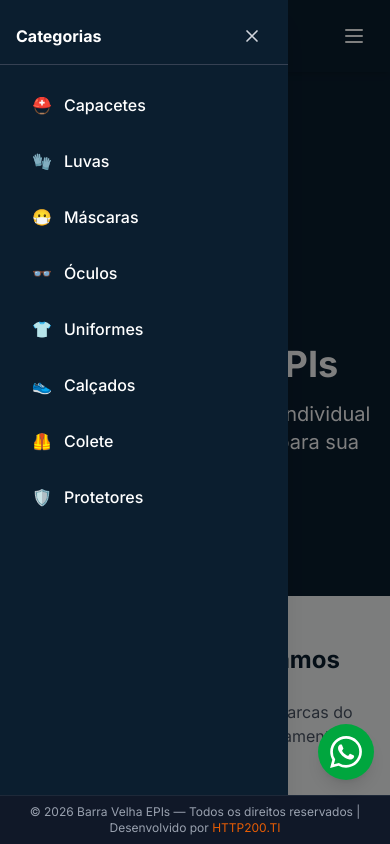
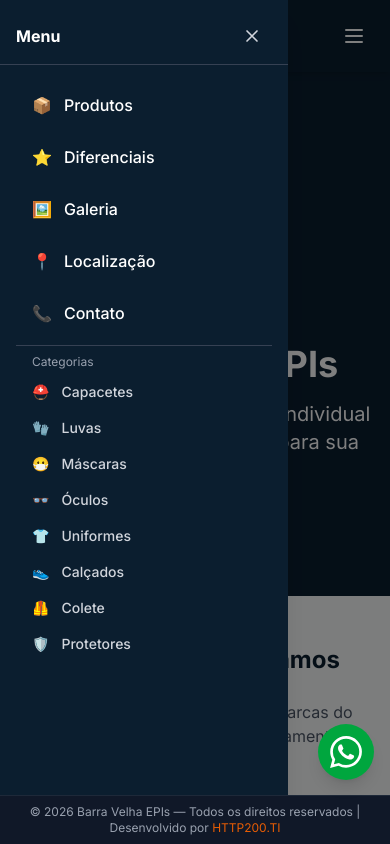
Before and after one commit to devLeandroCoelho/barravelhaepis, a Next.js app: page / in a window 390 px wide. Both pictures are taken after a click on the button "Abrir menu". Shown: the top 844 px of the page. Built offline with nearby package versions, Linux system fonts and the light colour scheme.

Commit message:
fix: add menu items for location/contact and improve mobile menu spacing

```diff
--- a/src/app/page.tsx
+++ b/src/app/page.tsx
@@ -107,7 +107,7 @@ export default function Home() {
       </section>
 
       {/* Localização */}
-      <section className="py-16 px-4 bg-gray-50">
+      <section id="localizacao" className="py-16 px-4 bg-gray-50">
         <div className="max-w-4xl mx-auto">
           <h2 className="text-2xl font-bold text-[#0B1E2F] text-center mb-10">Onde estamos</h2>
           <div className="bg-white rounded-xl shadow-sm border border-gray-200 overflow-hidden">
@@ -132,7 +132,7 @@ export default function Home() {
       </section>
 
       {/* Contato */}
-      <section className="py-16 px-4 bg-[#0B1E2F] text-white">
+      <section id="contato" className="py-16 px-4 bg-[#0B1E2F] text-white">
         <div className="max-w-4xl mx-auto text-center">
           <h2 className="text-2xl font-bold mb-6">Contato</h2>
           <div className="grid md:grid-cols-3 gap-6 mb-8">
--- a/src/components/MobileMenu.tsx
+++ b/src/components/MobileMenu.tsx
@@ -1,6 +1,4 @@
 'use client';
-
-import { useState } from 'react';
 
 const categories = [
   { name: 'Capacetes', icon: '⛑️' },
@@ -13,24 +11,40 @@ const categories = [
   { name: 'Protetores', icon: '🛡️' },
 ];
 
+const menuItems = [
+  { name: 'Produtos', href: '#produtos', icon: '📦' },
+  { name: 'Diferenciais', href: '#diferenciais', icon: '⭐' },
+  { name: 'Galeria', href: '#galeria', icon: '🖼️' },
+  { name: 'Localização', href: '#localizacao', icon: '📍' },
+  { name: 'Contato', href: '#contato', icon: '📞' },
+];
+
 export default function MobileMenu({ onClose }: { onClose: () => void }) {
   return (
     <div className="fixed inset-0 z-50 bg-black/50" onClick={onClose}>
       <div className="absolute inset-y-0 left-0 w-72 max-w-[80%] bg-[#0B1E2F] shadow-xl flex flex-col" onClick={(e) => e.stopPropagation()}>
         <div className="flex items-center justify-between px-4 pt-4 pb-2 border-b border-gray-700">
-          <h2 className="text-base font-bold text-white">Categorias</h2>
+          <h2 className="text-base font-bold text-white">Menu</h2>
           <button onClick={onClose} className="w-10 h-10 flex items-center justify-center text-gray-300 hover:bg-gray-800 rounded-lg transition-colors" aria-label="Fechar menu">
             <svg className="w-5 h-5" fill="none" stroke="currentColor" viewBox="0 0 24 24">
               <path strokeLinecap="round" strokeLinejoin="round" strokeWidth={2} d="M6 18L18 6M6 6l12 12" />
             </svg>
           </button>
         </div>
-        <div className="p-4 space-y-2">
-          {categories.map((category) => (
-            <a key={category.name} href="#produtos" onClick={onClose} className="flex items-center gap-3 px-4 py-3 rounded-lg text-left text-base font-medium text-white hover:bg-gray-800 transition-colors">
-              <span>{category.icon}</span> {category.name}
+        <div className="p-4 space-y-1">
+          {menuItems.map((item) => (
+            <a key={item.name} href={item.href} onClick={onClose} className="flex items-center gap-3 px-4 py-3 rounded-lg text-left text-base font-medium text-white hover:bg-gray-800 transition-colors">
+              <span>{item.icon}</span> {item.name}
             </a>
           ))}
+          <div className="border-t border-gray-700 pt-2 mt-2">
+            <p className="px-4 text-xs text-gray-400 mb-1">Categorias</p>
+            {categories.map((category) => (
+              <a key={category.name} href="#produtos" onClick={onClose} className="flex items-center gap-3 px-4 py-2 rounded-lg text-left text-sm font-medium text-gray-300 hover:bg-gray-800 transition-colors">
+                <span>{category.icon}</span> {category.name}
+              </a>
+            ))}
+          </div>
         </div>
       </div>
     </div>
```
